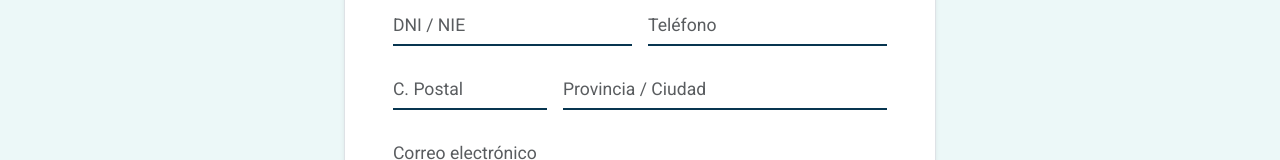
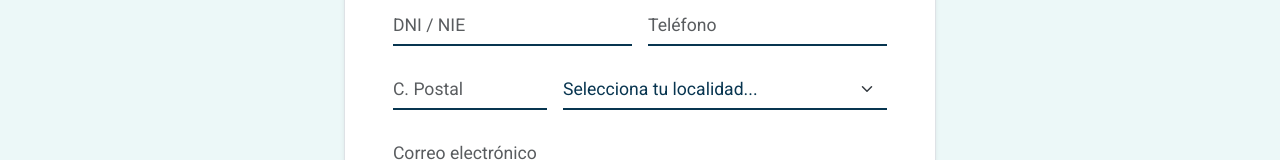
Before and after one commit to RecyclewareDAW/RecycleWare---ReactFronted, a React (Vite) app: page /registro in a window 1280 px wide. Shown: the part 413-573 px from the top of the page. Built offline with nearby package versions, Linux system fonts and the light colour scheme.

Commit message:
Se agrega validacion con expresiones regulares, se agrega mensajes visuales para saber cuando el usuario se creo correctamente

```diff
--- a/src/components/RegistroUsuarios/DatosIdentificacion.jsx
+++ b/src/components/RegistroUsuarios/DatosIdentificacion.jsx
@@ -1,6 +1,10 @@
 import CustomInput from '../CustomInput';
 
 export default function DatosIdentificacion({ tipoPerfil, formData, handleChange }) {
+    // Expresiones regulares para la validación nativa de HTML5/Bootstrap
+    const regexParticular = "^([0-9]{8}[A-Za-z]|[XYZxyz][0-9]{7}[A-Za-z])$"; // Valida DNI o NIE
+    const regexEmpresa = "^([ABCDEFGHJNPQRSUVWabcdefghjnpqrsuvw][0-9]{7}[0-9A-Ja-j])$"; // Valida CIF
+
     return (
         <>
             <CustomInput
@@ -41,6 +45,8 @@ export default function DatosIdentificacion({ tipoPerfil, formData, handleChange
                         errorMessage={`Por favor, introduce el ${tipoPerfil === 'particular' ? 'DNI' : 'CIF'}.`}
                         value={formData.documento}
                         onChange={handleChange}
+                        maxLength="9"
+                        pattern={tipoPerfil === 'particular' ? regexParticular : regexEmpresa}
                     />
                 </div>
                 <div className="col-md-6">
@@ -54,6 +60,7 @@ export default function DatosIdentificacion({ tipoPerfil, formData, handleChange
                         errorMessage="Añade un número de contacto válido."
                         value={formData.telefono}
                         onChange={handleChange}
+                        pattern="[0-9]{9}"
                     />
                 </div>
             </div>
@@ -67,6 +74,7 @@ export default function DatosIdentificacion({ tipoPerfil, formData, handleChange
                     hideLabel={true}
                     value={formData.telefonoSecundario}
                     onChange={handleChange}
+                    pattern="[0-9]{9}"
                 />
             )}
         </>
--- a/src/components/RegistroUsuarios/DatosUbicacion.jsx
+++ b/src/components/RegistroUsuarios/DatosUbicacion.jsx
@@ -1,6 +1,15 @@
 import CustomInput from '../CustomInput';
 
 export default function DatosUbicacion({ tipoPerfil, formData, handleChange }) {
+
+    const localidadesAlicante = [
+        { value: 'Alicante Capital', label: 'Alicante Capital' },
+        { value: 'San Vicente del Raspeig', label: 'San Vicente del Raspeig' },
+        { value: 'San Juan Playa', label: 'San Juan Playa' },
+        { value: 'San Juan Pueblo', label: 'San Juan Pueblo' },
+        { value: 'Mutxamel', label: 'Mutxamel (Muxamiel)' }
+    ];
+
     return (
         <>
             {tipoPerfil === 'empresa' && (
@@ -8,7 +17,7 @@ export default function DatosUbicacion({ tipoPerfil, formData, handleChange }) {
                     id="direccion"
                     label="Dirección"
                     type="text"
-                    placeholder="Dirección (Calle, número, nave...)"
+                    placeholder="Dirección (Calle, número, piso...)"
                     required={true}
                     hideLabel={true}
                     errorMessage="La dirección es obligatoria para gestionar recogidas."
@@ -27,21 +36,25 @@ export default function DatosUbicacion({ tipoPerfil, formData, handleChange }) {
                         required={true}
                         hideLabel={true}
                         errorMessage="CP inválido."
-                        pattern="[0-9]{5}" // ¡Aquí funciona el ...props!
+                        pattern="[0-9]{5}"
                         title="Debe contener 5 números"
-                        value={formData.cp} onChange={handleChange}
+                        value={formData.cp}
+                        onChange={handleChange}
                     />
                 </div>
                 <div className="col-md-8">
+                    {/* Visualmente pedimos Localidad, pero mantenemos el id="provincia" para que encaje con Java */}
                     <CustomInput
                         id="provincia"
-                        label="Provincia"
-                        type="text"
-                        placeholder="Provincia / Ciudad"
+                        label="Localidad"
+                        type="select"
+                        placeholder="Selecciona tu localidad..."
                         required={true}
                         hideLabel={true}
-                        errorMessage="Indica tu provincia."
-                        value={formData.provincia} onChange={handleChange}
+                        errorMessage="Selecciona una localidad de la lista."
+                        options={localidadesAlicante}
+                        value={formData.provincia}
+                        onChange={handleChange}
                     />
                 </div>
             </div>
--- a/src/components/Session/FormLogin.jsx
+++ b/src/components/Session/FormLogin.jsx
@@ -1,5 +1,5 @@
 import { useState } from 'react';
-import { Link, useNavigate } from 'react-router-dom';
+import { Link, useNavigate, useLocation } from 'react-router-dom';
 import FormCard from '../FormCard';
 import CustomForm from '../CustomForm';
 import CustomInput from '../CustomInput';
@@ -12,19 +12,21 @@ const FormLogin = () => {
   const [email, setEmail] = useState('');
   const [password, setPassword] = useState('');
   const [errorMensaje, setErrorMensaje] = useState('');
+
   const navigate = useNavigate(); // para redirigir al usuario
+  const location = useLocation(); // iniciamos el useLocation para ller si nos mandaron algo
+  const [exitoMensaje, setExitoMensaje] = useState(location.state?.mensajeExito || ''); // Metemos el mensaje del router dentro de un useState para poder borrarlo cuando el usuario inicie sesion
 
   // Esta funcion solo se ejecuta si esta el formulario 100% válido
   const handleSubmit = async (e) => {
     setErrorMensaje(''); // limpiamos los errores anteriores que el usuario haya tenido
+    setExitoMensaje(''); // limpiamos el mensaje de éxito
 
     try {
         const credenciales = { email, password };
 
         // Lo enviamos al endpoint de Spring Boot
         const respuesta = await api.post('/users/login', credenciales);
-
-        console.log("¡Login Exitoso!", respuesta);
 
         // Guardamos la sesion del usuario en la memoria del navegador
         localStorage.setItem('usuarioRecycleware', JSON.stringify(respuesta.usuario));
@@ -41,6 +43,15 @@ const FormLogin = () => {
 
   return (
     <FormCard title="Iniciar sesión" colSize="col-lg-6">
+
+      {/* mostramos el mensaje de exito en verde si existe */}
+      {exitoMensaje && (
+        <div className="alert alert-success text-center fw-bold shadow-sm">
+            <i className="bi bi-check-circle-fill me-2"></i>
+            {exitoMensaje}
+        </div>
+      )}
+
       {/* mostramos el error en rojo si existe */}
       {errorMensaje && (
         <div className="alert alert-danger text-center fw-bold">
@@ -61,6 +72,7 @@ const FormLogin = () => {
           onChange={(e) => {
             setEmail(e.target.value);
             setErrorMensaje(''); // borramos el mensaje al escribir
+            setExitoMensaje('');
           }}
         />
 
@@ -76,6 +88,7 @@ const FormLogin = () => {
           onChange={(e) => {
             setPassword(e.target.value);
             setErrorMensaje('');
+            setExitoMensaje('');
           }}
         />
 
--- a/src/pages/Registro.jsx
+++ b/src/pages/Registro.jsx
@@ -65,7 +65,8 @@ const Registro = () => {
             provincia: formData.provincia,
             codigoPostal: formData.cp,
             razonSocial: tipoPerfil === 'empresa' ? formData.nombre : null,
-            nombreContacto: tipoPerfil === 'empresa' ? formData.personaContacto : null
+            nombreContacto: tipoPerfil === 'empresa' ? formData.personaContacto : null,
+            rol: tipoPerfil === 'empresa' ? 'EMPRESA' : 'PARTICULAR'
         };
 
         try {
@@ -73,11 +74,13 @@ const Registro = () => {
             const respuesta = await api.post('/users', userParaJava);
             console.log("¡Éxito!", respuesta);
             // Si todo va bien, lo enviamos a Iniciar Sesión
-            navigate('/login');
+            navigate('/login',{
+                state: { mensajeExito: "¡Cuenta creada con éxito! Ya puedes iniciar sesión." }
+            });
         } catch (error) {
             // Si Java devuelve un error (ej. Correo ya existe), lo mostramos
             if (error.message.includes('Duplicate entry') || error.message.includes('DataIntegrityViolationException')) {
-                setErrorMensaje("El correo electrónico o el DNI/CIF ya están registrados en nuestro sistema.");
+                setErrorMensaje("El correo electrónico o el DNI/NIE o CIF ya están registrados en nuestro sistema.");
             } else{
                 // Si es otro tipo de error, lo mostramos o ponemos uno genérico
                 setErrorMensaje("Ha ocurrido un error al crear la cuenta. Revisa tus datos e inténtalo de nuevo.");
```
